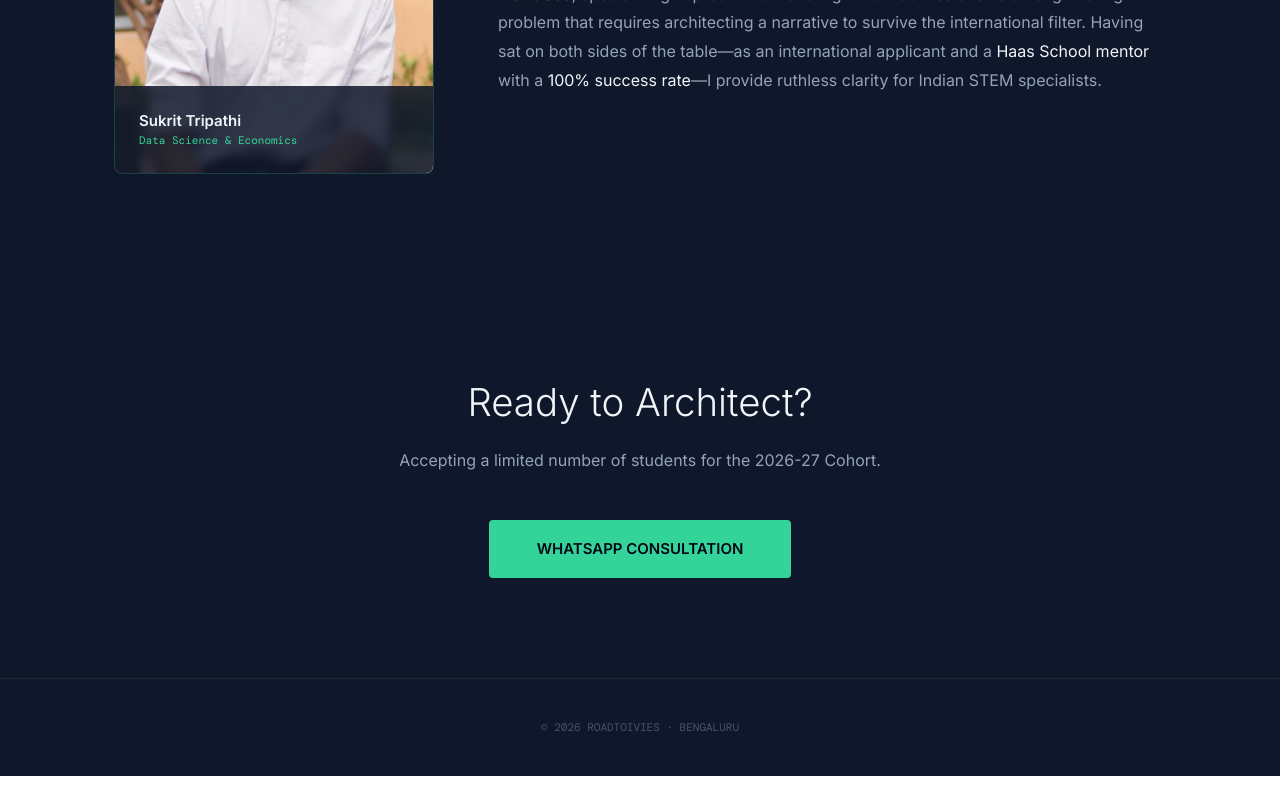
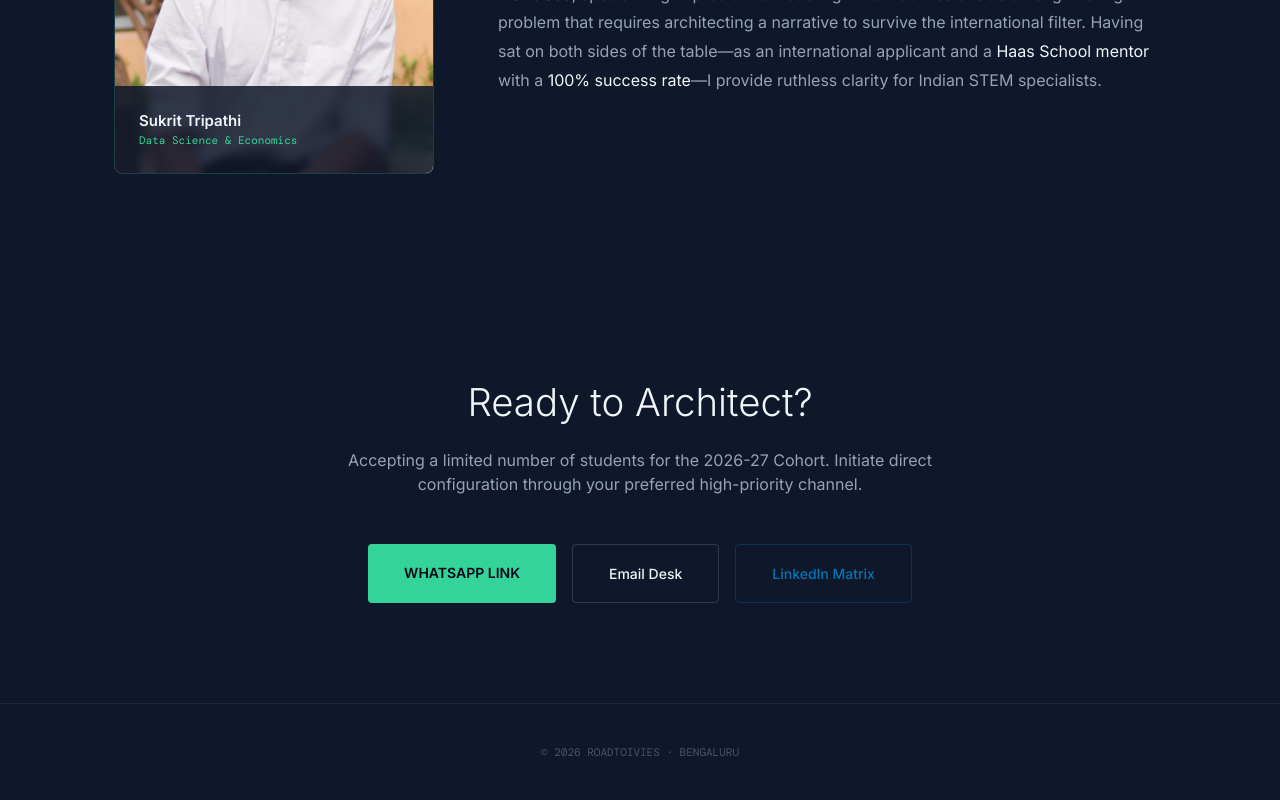
Before and after one commit to skrt-apps/admissions-site, a React (Vite) app: page / in a window 1280 px wide. Shown: the part 5897-6697 px from the top of the page. Before the commit the page ends 6673 px from the top, so only its background shows below. Built offline with nearby package versions, Linux system fonts and the light colour scheme.

Commit message:
Enhance contact section with additional details
Updated contact section with new text and links.

```diff
--- a/src/App.jsx
+++ b/src/App.jsx
@@ -453,12 +453,17 @@ export default function App() {
         </FadeIn>
       </section>
 
-      {/* CONTACT */}
+     {/* CONTACT SECTION UPGRADE */}
       <section id="contact" style={{ padding: "100px 1.5rem", textAlign: "center", background: "#0f172a" }}>
         <FadeIn>
           <h2 style={{ fontSize: "2.4rem", fontWeight: 300, color: "#f1f5f9", marginBottom: "1rem" }}>Ready to Architect?</h2>
-          <p style={{ color: "#94a3b8", marginBottom: "3rem" }}>Accepting a limited number of students for the 2026-27 Cohort.</p>
-          <a href="https://wa.me/918904176520" target="_blank" rel="noopener noreferrer" style={{ display: "inline-block", padding: "18px 48px", background: "#34d399", color: "#020617", fontWeight: "bold", textDecoration: "none", borderRadius: "4px", fontSize: "15px" }}>WHATSAPP CONSULTATION</a>
+          <p style={{ color: "#94a3b8", marginBottom: "3rem", maxWidth: "600px", margin: "0 auto 3rem" }}>Accepting a limited number of students for the 2026-27 Cohort. Initiate direct configuration through your preferred high-priority channel.</p>
+
+          <div style={{ display: "flex", gap: "1rem", justifyContent: "center", flexWrap: "wrap", maxWidth: "800px", margin: "0 auto" }}>
+            <a href="https://wa.me/918904176520" target="_blank" rel="noopener noreferrer" style={{ display: "inline-block", padding: "18px 36px", background: "#34d399", color: "#020617", fontWeight: "bold", textDecoration: "none", borderRadius: "4px", fontSize: "14px", textTransform: "uppercase" }}>WhatsApp Link</a>
+            <a href="mailto:sukrit@roadtoivies.com" style={{ display: "inline-block", padding: "18px 36px", background: "transparent", color: "#f1f5f9", fontWeight: "500", fontSize: "14px", textDecoration: "none", borderRadius: "4px", border: "1px solid rgba(255,255,255,0.15)" }}>Email Desk</a>
+            <a href="https://www.linkedin.com/in/sukrit-tripathi" target="_blank" rel="noopener noreferrer" style={{ display: "inline-block", padding: "18px 36px", background: "transparent", color: "#0077b5", fontWeight: "500", fontSize: "14px", textDecoration: "none", borderRadius: "4px", border: "1px solid rgba(0,119,181,0.3)" }}>LinkedIn Matrix</a>
+          </div>
         </FadeIn>
       </section>
 
```
